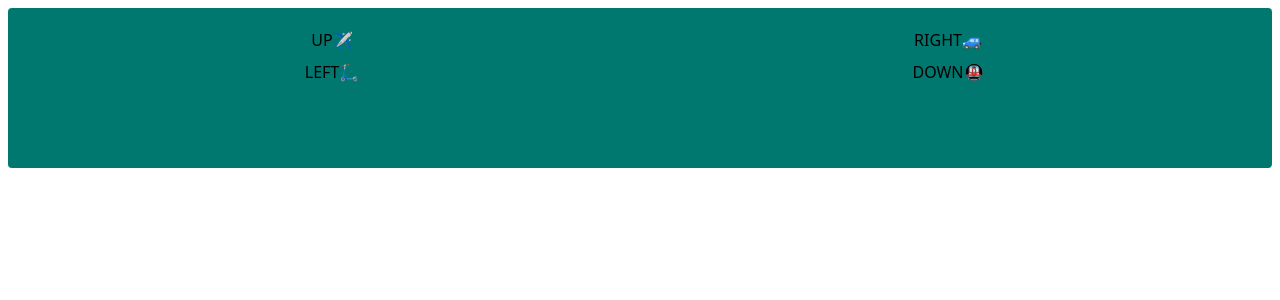
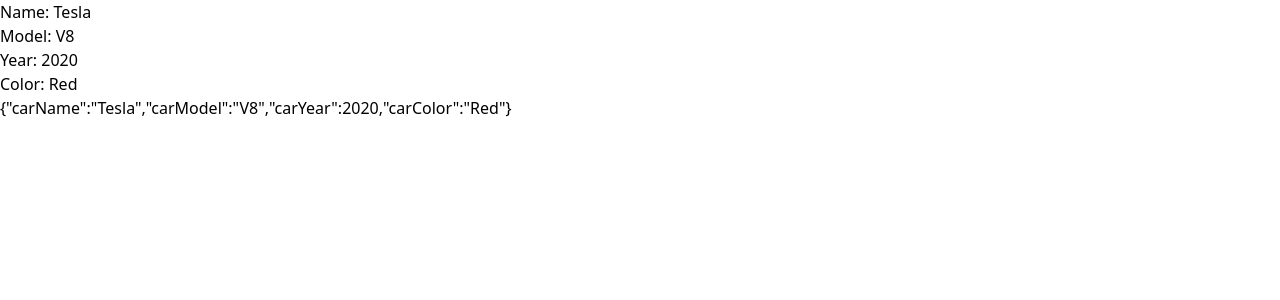
Before and after one commit to abyssiniatech/react-vite-project, a React (Vite) app: page / in a window 1280 px wide. Shown: the top 300 px of the page. Built offline with nearby package versions, Linux system fonts and the light colour scheme.

Commit message:
type aliase in ts

```diff
--- a/src/App.tsx
+++ b/src/App.tsx
@@ -1,8 +1,9 @@
-import Enum from "./Components/Enum"
+import TypeAliases from "./Components/TypeAliases"
+
 const App = () => {
   return (
     <div>
-      <Enum />
+        <TypeAliases />
     </div>
   )
 }
--- /dev/null
+++ b/src/Components/TypeAliases.tsx
@@ -0,0 +1,29 @@
+type car ={
+    carName: string;
+    carModel: string;
+    carYear: number;
+    carColor: string;
+}
+
+// car object declartion
+const myCar: car = {
+    carName: "Tesla",
+    carModel: "V8",
+    carYear: 2020,
+    carColor: "Red"
+}
+
+const TypeAliases = () => {
+  return (
+    <div>
+        <h2>Name:  {myCar.carName}</h2>
+        <h2>  Model: {myCar.carModel}</h2>
+        <h2> Year: {myCar.carYear}</h2>
+        <h2>  Color: {myCar.carColor}</h2>
+        <p>{JSON.stringify(myCar)}</p>
+
+    </div>
+  )
+}
+
+export default TypeAliases
```
